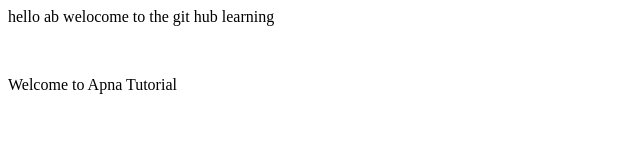
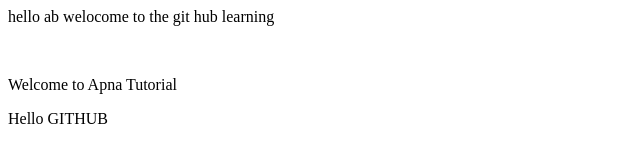
Before and after one commit to Manikanta-AB/apna_college_tutorial, a plain HTML site: page index.html in a window 1280 px wide. Shown: the whole page, without its empty margins (0-640 px from the left). Drawn offline with Linux system fonts and the light colour scheme.

Commit message:
added a new line

```diff
--- a/index.html
+++ b/index.html
@@ -5,3 +5,6 @@
 <p>
     Welcome to Apna Tutorial
 </p>
+<h>
+    Hello GITHUB
+</h>
```
